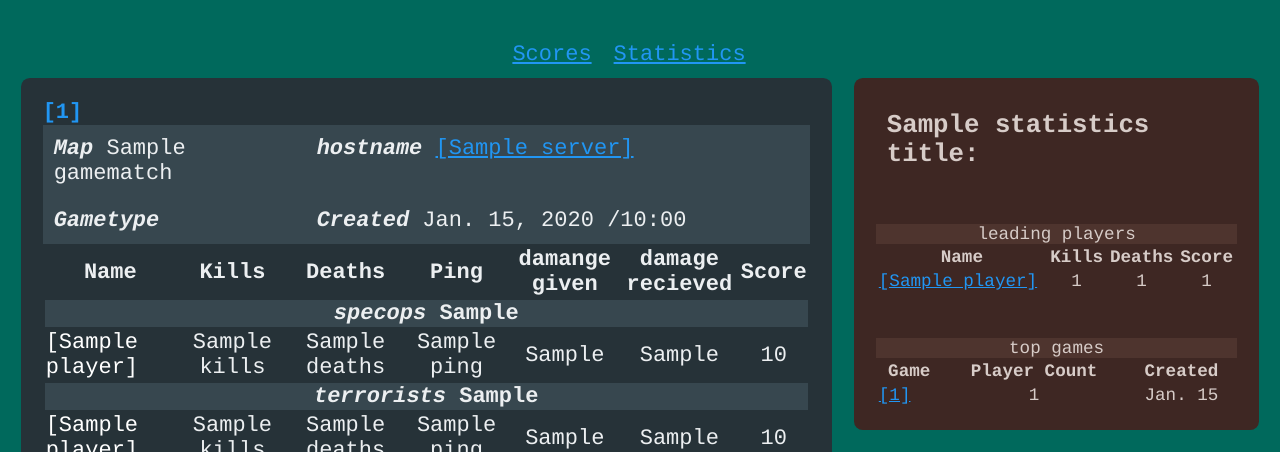
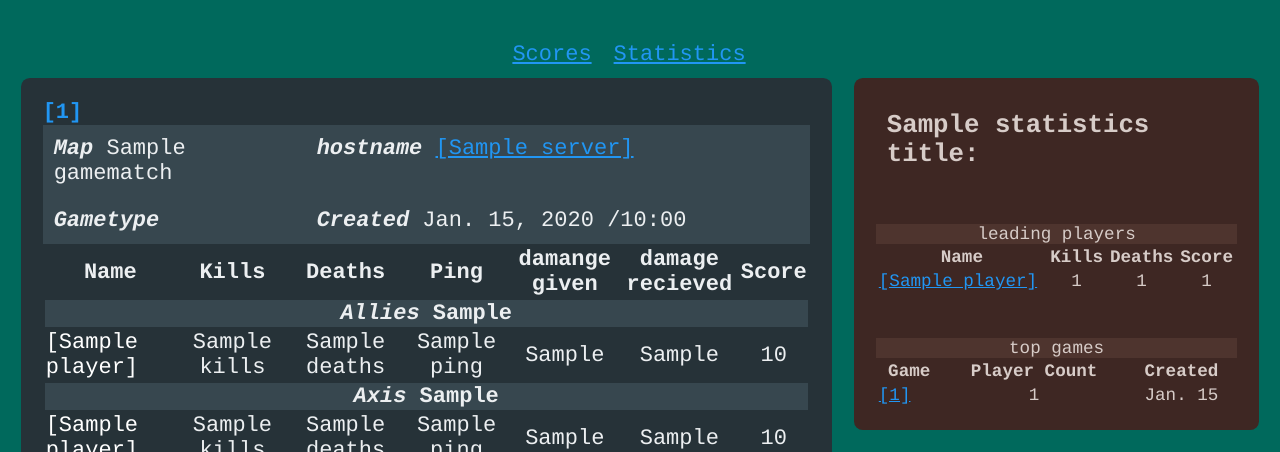
Before and after one commit to yakoub/tce_web, a Django app: template templates/game/gamematch_detail.html in a window 1280 px wide. Shown: the top 452 px of the page. Run offline with Django 3.2, Linux system fonts and the light colour scheme; the template is opened without the code that fills it: most values are stand-ins (such as "Sample title", 1, 10 or a date in 2020); grey boxes are pictures that could not be loaded.

Commit message:
axis allies

```diff
--- a/templates/game/gamematch_detail.html
+++ b/templates/game/gamematch_detail.html
@@ -44,7 +44,7 @@
   </tr> </thead>
   <tbody>
     <tr>
-      <th class="highlighted" colspan="7"> <em> specops </em> {{gamematch.team_blue}} </th>
+      <th class="highlighted" colspan="7"> <em> Allies </em> {{gamematch.team_blue}} </th>
     </tr>
     {% for player in gamematch.blue_players %}
       <tr>
@@ -62,7 +62,7 @@
   </tbody>
   <tbody>
     <tr>
-      <th class="highlighted" colspan="7"> <em> terrorists </em> {{gamematch.team_red}} </th>
+      <th class="highlighted" colspan="7"> <em> Axis </em> {{gamematch.team_red}} </th>
     </tr>
     {% for player in gamematch.red_players %}
       <tr>
--- a/templates/game/gamematch_og.html
+++ b/templates/game/gamematch_og.html
@@ -1,7 +1,7 @@
 
-[Terrorists]
+[Axis]
 {% for player in gamematch.red_players %} {{ player.player.name_plain }}, {% endfor %}
-[Specops]
+[Allies]
 {% for player in gamematch.blue_players %} {{ player.player.name_plain }}, {% endfor %}
 {% if gamematch.spectators %}
 [Spectators]
--- a/templates/game/gamematch_short.html
+++ b/templates/game/gamematch_short.html
@@ -21,7 +21,7 @@
   </tr> </thead>
   <tbody>
     <tr>
-      <th class="highlighted" colspan="4"> <em> specops </em> {{game.team_blue}} </th>
+      <th class="highlighted" colspan="4"> <em> Allies </em> {{game.team_blue}} </th>
     </tr>
     {% for player in game.blue_players %}
       <tr>
@@ -36,7 +36,7 @@
   </tbody>
   <tbody>
     <tr>
-      <th class="highlighted" colspan="4"> <em> terrorists </em> {{game.team_red}} </th>
+      <th class="highlighted" colspan="4"> <em> Axis </em> {{game.team_red}} </th>
     </tr>
     {% for player in game.red_players %}
       <tr>
```
